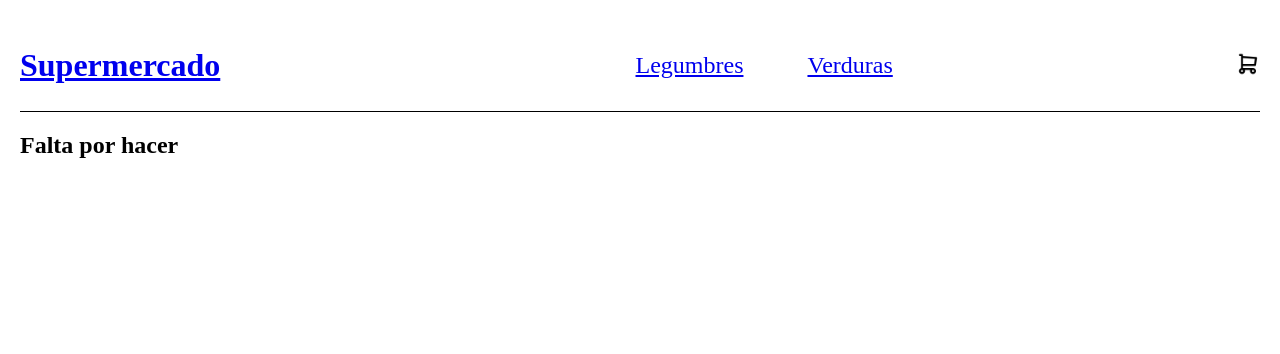
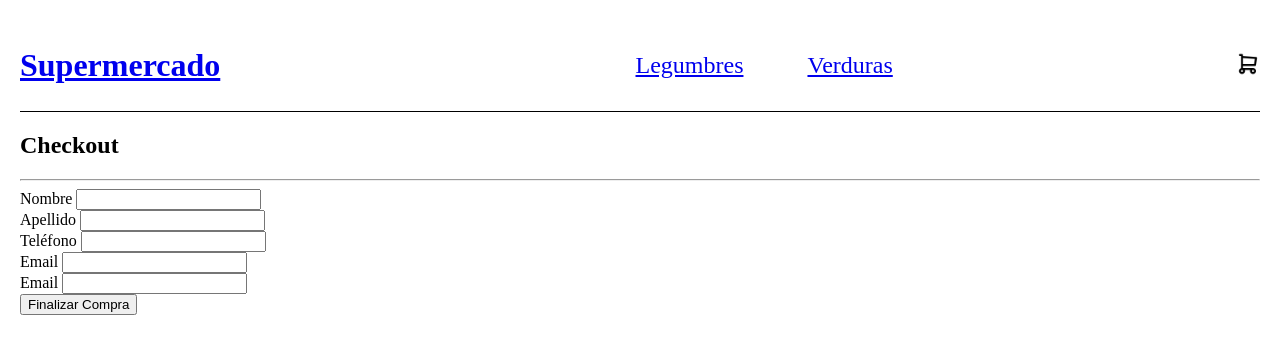
Before and after one commit to arabesko/ProyectoFinalTorresInostroza, a React (Vite) app: page /checkout in a window 1280 px wide. Shown: the top 354 px of the page. Built offline with nearby package versions, Linux system fonts and the light colour scheme.

Commit message:
12 - logica de checkout y eliminacion de archivo asyncmock

```diff
--- a/src/App.jsx
+++ b/src/App.jsx
@@ -6,6 +6,7 @@ import './App.css'
 import { CarritoProvider } from "./context/CarritoContext"
 import Cart from "./componentes/Cart/Cart"
 import Productos from "./componentes/Productos/Productos"
+import Checkout from "./componentes/Checkout/Checkout"
 
 const App = () => {
   return (
@@ -18,7 +19,7 @@ const App = () => {
               <Route path="/categoria/:idCategoria" element={<ItemListContainer/>}/>
               <Route path="/item/:idItem" element={<ItemDetailContainer/>}/>
               <Route path="/cart" element={<Cart/>}/>
-              <Route path="/checkout" element={<h2>Falta por hacer</h2>}/>
+              <Route path="/checkout" element={<Checkout/>}/>
             </Routes>
       </CarritoProvider>
 
--- /dev/null
+++ b/src/componentes/Checkout/Checkout.jsx
@@ -0,0 +1,103 @@
+import { useState, useContext } from "react"
+import { CarritoContext } from "../../context/CarritoContext"
+import { base } from "../../services/config"
+import { collection, addDoc } from "firebase/firestore"
+
+const Checkout = () => {
+    const {carrito, vaciarCarrito, cantidadTotal} = useContext(CarritoContext);
+    const [nombre, setNombre] = useState("");
+    const [apellido, setApellido] = useState("");
+    const [telefono, setTelefono] = useState("");
+    const [email, setEmail] = useState("");
+    const [emailConfirm, setEmailConfirm] = useState("");
+    const [error, setError] = useState("");
+    const [orderId, setOrderId] = useState("");
+
+    const manejadorFormulario = (e) => {
+        e.preventDefault();
+        if(!nombre || !apellido || !telefono || !email || !emailConfirm) {
+            setError("Complete los campos vacios");
+            return;
+        }
+
+        if(email !== emailConfirm) {
+            setError("Los campos de email no coiciden");
+            return;
+        }
+
+        const orden = {
+            items: carrito.map( producto => ({
+                id: producto.item.id,
+                nombre: producto.item.nombre,
+                cantidad: producto.cantidad
+            })),
+            total: cantidadTotal,
+            nombre,
+            apellido,
+            telefono,
+            email,
+        };
+
+        addDoc(collection(base, "ordenesCompra"), orden)
+            .then(docRef => {
+                setOrderId(docRef.id);
+                vaciarCarrito();
+            })
+            .catch(error => {
+                console.log("Error generando la orden", error);
+                setError("Se produjo un error al generar orden, vuelva a intentarlo")
+            })
+    }
+
+  return (
+    <div>
+        <h2>Checkout</h2>
+        <form onSubmit={manejadorFormulario}>
+            {carrito.map(producto => (
+                <div>
+                    <p>
+                        {producto.item.nombre} x {producto.cantidad}
+                    </p>
+                    <p>Pecio $ {producto.item.precio} </p>
+                    <hr />
+                </div>
+            ))}
+            <hr />
+            <div>
+                <label htmlFor="nombre"> Nombre </label>
+                <input type="text" value={nombre} onChange={(e) => setNombre(e.target.value)}/>
+            </div>
+            <div>
+                <label htmlFor="apellido"> Apellido </label>
+                <input type="text" value={apellido} onChange={(e) => setApellido(e.target.value)}/>
+            </div>
+            <div>
+                <label htmlFor="telefono"> Teléfono </label>
+                <input type="text" value={telefono} onChange={(e) => setTelefono(e.target.value)}/>
+            </div>
+            <div>
+                <label htmlFor="email"> Email </label>
+                <input type="email" value={email} onChange={(e) => setEmail(e.target.value)}/>
+            </div>
+            <div>
+                <label htmlFor="emailConfirm"> Email </label>
+                <input type="email" value={emailConfirm} onChange={(e) => setEmailConfirm(e.target.value)}/>
+            </div>
+
+            <button type="submit"> Finalizar Compra </button>
+            {
+                error && <p style={{color:"red"}}> {error} </p>
+            }
+        </form>
+
+        {
+            orderId && (
+                <strong>Gracias por tu compra, tu id de compra es {orderId} </strong>
+            )
+        }
+
+    </div>
+  )
+}
+
+export default Checkout
--- a/src/componentes/Item/Item.jsx
+++ b/src/componentes/Item/Item.jsx
@@ -8,7 +8,6 @@ const Item = ({id, nombre, precio, img}) => {
         <h3> Nombre: {nombre} </h3>
         <p> Precio: {precio} </p>
         <p> ID: {id} </p>
-        {/* <button className='btnProducto'> Ver Detalle </button> */}
         <Link className='btnProducto' to={`/item/${id}`}>Ver Detalles</Link>
     </div>
   )
--- a/src/componentes/ItemDetail/ItemDetail.jsx
+++ b/src/componentes/ItemDetail/ItemDetail.jsx
@@ -26,9 +26,6 @@ const ItemDetail = ({id, nombre, precio, img, stock, des}) => {
         <p> {des} </p>
         <img src={img} alt={nombre}/>
         {
-          //Logica de montaje y desmontaje del componente
-        }
-        {
           agregarCantidad > 0 ? (<Link to="/cart"> Terminar Compra </Link>) : (<ItemCount inicial={1} stock={stock} funcionAgregar={manejadorCantidad}/>)
         }
     </div>
--- a/src/services/config.js
+++ b/src/services/config.js
@@ -11,5 +11,4 @@ const firebaseConfig = {
 };
 
 const app = initializeApp(firebaseConfig);
-
 export const base = getFirestore(app);
```
Also changed, not shown: src/asyncmock.js (deleted, +0 -39 lines).
